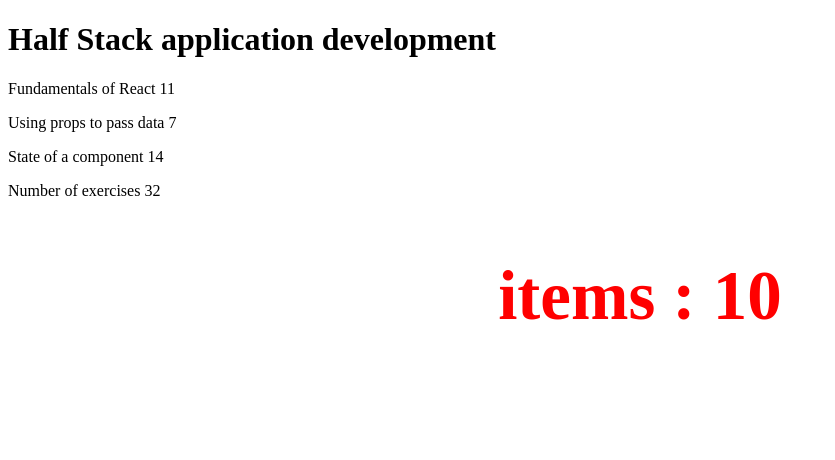
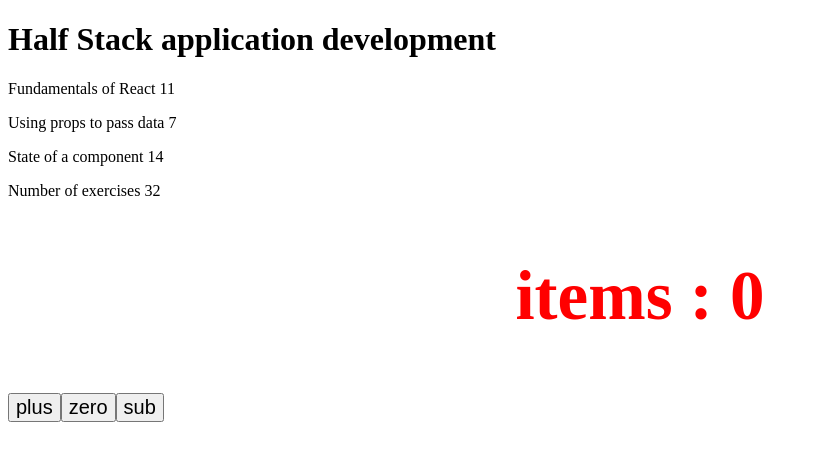
Before and after one commit to JabSYsEmb/Fullstack-By-Helsinki, a React (Create React App) app in the folder part1/courseinfo/: page / in a window 1280 px wide. Shown: the top 460 px of the page, without its empty margins (0-835 px from the left). Built offline with nearby package versions, Linux system fonts and the light colour scheme.

Commit message:
counter has been configured

```diff
--- a/part1/courseinfo/src/App.css
+++ b/part1/courseinfo/src/App.css
@@ -1,6 +1,10 @@
 
-h2{
+h2 {
   color: red;
   text-align: center;
   font-size: calc(5px + 5vmax);
 }
+
+button {
+  font-size: calc(12px + 1vmin);
+}
--- a/part1/courseinfo/src/App.js
+++ b/part1/courseinfo/src/App.js
@@ -18,10 +18,12 @@
 const Header  = (props) => <h1>{props.course.name}</h1>
 
 const Counter = ({course}) => {
-
   return(
   <>
-    <h2>{course.counter.msg}  {course.counter.counter} </h2>
+    <h2>{course.counter.msg}  {course.counter.counterState} </h2>
+    <button onClick={course.counter.increaseByOne}>plus</button>
+    <button onClick={course.counter.setToZero}>zero</button>
+    <button onClick={course.counter.decreaseByOne}>sub</button>
   </>)
 }
 
@@ -45,14 +47,14 @@
       }
     ],
     counter   : {
-      counter : useState(0),
-      msg     : "items :"
+      counterState  : useState(0), //[]
+      setToZero     : () => course.counter.counterState[1](0),
+      increaseByOne : () => course.counter.counterState[1](course.counter.counterState[0] + 1),
+      decreaseByOne : () => course.counter.counterState[1](course.counter.counterState[0] - 1),
+      msg           : "items :"
     }
   }
 
-  setTimeout(() => course.counter.counter[1](course.counter.counter[0] + 1),500)
-
-  console.log('rendering...', course.counter.counter)
   return (
     <div className="App-header">
       < Header  course={course} />
```
